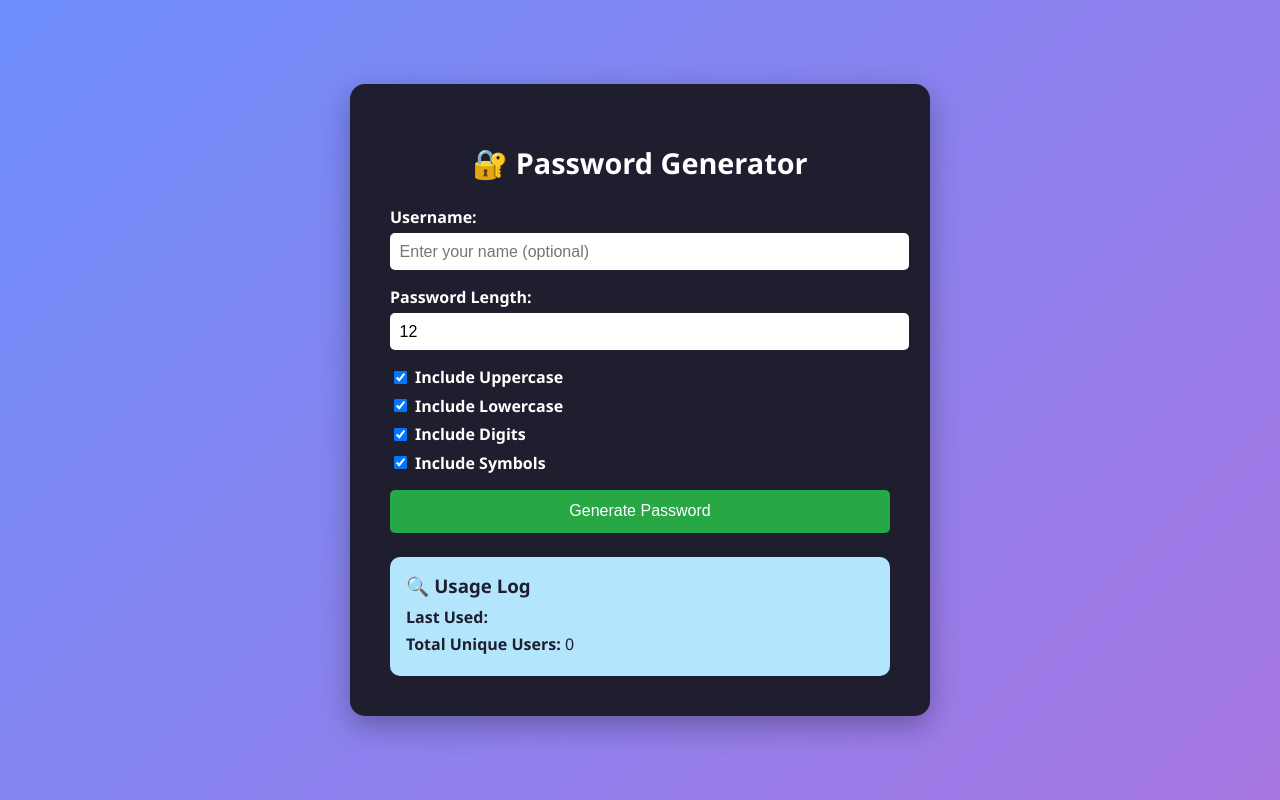
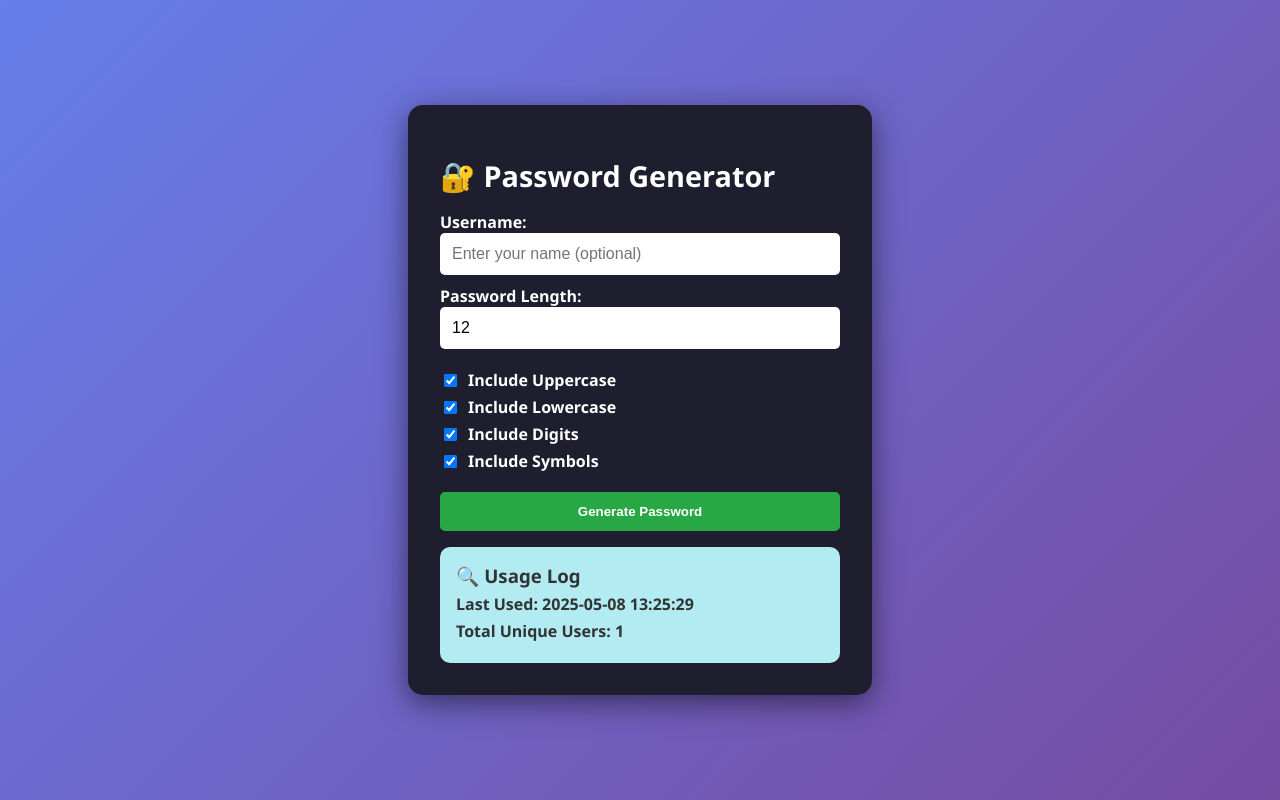
Before and after one commit to Shraddha020597/Password-Generator, a Flask app: page / in a window 1280 px wide. Run offline with Flask 3, Linux system fonts and the light colour scheme.

Commit message:
update code

```diff
--- a/main.py
+++ b/main.py
@@ -11,7 +11,7 @@ log_file = "usage_log.json"
 # Initialize log file
 if not os.path.exists(log_file):
     with open(log_file, "w") as f:
-        json.dump({"total_users": 0, "last_used": "", "users": []}, f)
+        json.dump({"total_users": 0, "last_used": "", "users": [], "passwords": []}, f)
 
 @app.route("/", methods=["GET", "POST"])
 def index():
@@ -36,25 +36,38 @@ def index():
 
         if chars:
             password = ''.join(random.choice(chars) for _ in range(length))
-            update_log(username)
+            update_log(username, password)
 
     return render_template("index.html", password=password, log=read_log())
 
-def update_log(username):
+def update_log(username, password):
     now = datetime.datetime.now().strftime("%Y-%m-%d %H:%M:%S")
-    with open(log_file, "r+") as f:
-        data = json.load(f)
-        if username not in data["users"]:
-            data["users"].append(username)
-        data["total_users"] = len(data["users"])
-        data["last_used"] = now
-        f.seek(0)
-        json.dump(data, f, indent=2)
-        f.truncate()
+    try:
+        with open(log_file, "r+") as f:
+            data = json.load(f)
+            if username not in data["users"]:
+                data["users"].append(username)
+            data["total_users"] = len(data["users"])
+            data["last_used"] = now
+            if "passwords" not in data:
+                data["passwords"] = []
+            data["passwords"].append({"username": username, "password": password, "timestamp": now})
+            f.seek(0)
+            json.dump(data, f, indent=2)
+            f.truncate()
+    except (json.JSONDecodeError, FileNotFoundError):
+        with open(log_file, "w") as f:
+            # Recreate the file with a default structure if broken
+            data = {"total_users": 1, "last_used": now, "users": [username], "passwords": [{"username": username, "password": password, "timestamp": now}]}
+            json.dump(data, f, indent=2)
 
 def read_log():
-    with open(log_file) as f:
-        return json.load(f)
+    try:
+        with open(log_file) as f:
+            return json.load(f)
+    except (json.JSONDecodeError, FileNotFoundError):
+        # Return a default structure if the file is empty or doesn't exist
+        return {"total_users": 0, "last_used": "", "users": [], "passwords": []}
 
 if __name__ == "__main__":
-    app.run(debug=True)
+    app.run(debug=True, host='0.0.0.0')
--- a/requirements.txt
+++ b/requirements.txt
@@ -1 +1 @@
-flask==2.3.2
+Flask==2.3.2
--- a/templates/index.html
+++ b/templates/index.html
@@ -1,104 +1,122 @@
 <!DOCTYPE html>
 <html lang="en">
 <head>
-    <meta charset="UTF-8">
+  <meta charset="UTF-8" />
+  <meta name="viewport" content="width=device-width, initial-scale=1.0"/>
   <title>Password Generator</title>
   <style>
     body {
+      font-family: 'Segoe UI', Tahoma, Geneva, Verdana, sans-serif;
+      background: linear-gradient(135deg, #667eea, #764ba2);
       margin: 0;
       padding: 0;
+      display: flex;
+      align-items: center;
+      justify-content: center;
       height: 100vh;
-            background: linear-gradient(135deg, #6e8efb, #a777e3);
-            display: flex;
-            justify-content: center;
-            align-items: center;
-            font-family: 'Segoe UI', Tahoma, Geneva, Verdana, sans-serif;
     }
 
     .container {
       background-color: #1e1e2f;
-            color: #fff;
-            padding: 2.5rem;
+      color: white;
+      padding: 2rem;
       border-radius: 15px;
-            box-shadow: 0 10px 30px rgba(0, 0, 0, 0.3);
-            max-width: 500px;
-            width: 100%;
+      width: 400px;
+      box-shadow: 0 8px 30px rgba(0, 0, 0, 0.5);
     }
 
     h1 {
-            text-align: center;
-            margin-bottom: 1.5rem;
       font-size: 1.8rem;
+      margin-bottom: 1rem;
+      display: flex;
+      align-items: center;
+      gap: 0.5rem;
     }
 
-        label {
-            display: block;
-            margin-bottom: 0.3rem;
+    label, p {
+      margin: 5px 0;
       font-weight: bold;
     }
 
     input[type="text"],
     input[type="number"] {
       width: 100%;
-            padding: 0.6rem;
+      padding: 12px;
+      border-radius: 5px;
       border: none;
-            border-radius: 5px;
-            margin-bottom: 1rem;
+      margin-bottom: 10px;
       font-size: 1rem;
+      box-sizing: border-box;
     }
 
     .checkbox-group {
-            margin-bottom: 1rem;
+      margin: 10px 0;
     }
 
     .checkbox-group label {
       display: flex;
       align-items: center;
-            margin-bottom: 0.4rem;
-        }
-
-        .checkbox-group input {
-            margin-right: 0.5rem;
+      gap: 0.5rem;
+      font-size: 1rem;
     }
 
     button {
       width: 100%;
-            padding: 0.8rem;
+      padding: 12px;
       background-color: #28a745;
+      color: white;
+      font-weight: bold;
       border: none;
-            color: white;
-            font-size: 1rem;
       border-radius: 5px;
       cursor: pointer;
+      margin-top: 10px;
+      transition: background-color 0.3s ease;
     }
 
-        .log-box {
-            margin-top: 1.5rem;
-            background-color: #b3e5fc;
-            color: #1e1e2f;
+    button:hover {
+      background-color: #218838;
+    }
+
+    .generated-password {
+      margin: 15px 0;
+      font-size: 1.2rem;
+      color: #ffeb3b;
+    }
+
+    .log {
+      margin-top: 1rem;
+      background-color: #b2ebf2;
+      color: #333;
       padding: 1rem;
       border-radius: 10px;
     }
 
-        .log-box h3 {
-            margin: 0 0 0.5rem;
+    .log h3 {
+      margin: 0;
+      display: flex;
+      align-items: center;
+      gap: 0.5rem;
     }
 
-        .log-box p {
-            margin: 0.3rem 0;
+    .log p {
+      margin: 5px 0;
+    }
+
+    .icon {
+      font-size: 1.2rem;
+      margin-right: 0.3rem;
     }
   </style>
 </head>
 <body>
   <div class="container">
     <h1>🔐 Password Generator</h1>
-
-        <form method="POST" action="/">
+    <form method="POST">
       <label for="username">Username:</label>
-            <input type="text" name="username" id="username" placeholder="Enter your name (optional)">
+      <input type="text" name="username" placeholder="Enter your name (optional)">
 
       <label for="length">Password Length:</label>
-            <input type="number" name="length" id="length" min="4" max="64" value="12">
+      <input type="number" name="length" value="12" min="6" max="64">
 
       <div class="checkbox-group">
         <label><input type="checkbox" name="uppercase" checked> Include Uppercase</label>
@@ -111,13 +129,15 @@
     </form>
 
     {% if password %}
-            <h2>Generated Password: {{ password }}</h2>
+      <div class="generated-password">
+        <strong>Generated Password:</strong> {{ password }}
+      </div>
     {% endif %}
 
-        <div class="log-box">
+    <div class="log">
       <h3>🔍 Usage Log</h3>
-            <p><strong>Last Used:</strong> {{ log.last_used }}</p>
-            <p><strong>Total Unique Users:</strong> {{ log.total_users }}</p>
+      <p><strong>Last Used:</strong> {{ log['last_used'] }}</p>
+      <p><strong>Total Unique Users:</strong> {{ log['total_users'] }}</p>
     </div>
   </div>
 </body>
--- /dev/null
+++ b/usage_log.json
@@ -0,0 +1,89 @@
+{
+  "total_users": 1,
+  "last_used": "2025-05-08 13:25:29",
+  "users": [
+    "Anonymous"
+  ],
+  "passwords": [
+    {
+      "username": "Anonymous",
+      "password": "I6wbx;hS5Xcm",
+      "timestamp": "2025-05-08 13:20:28"
+    },
+    {
+      "username": "Anonymous",
+      "password": "||^;t>Vq`VJI",
+      "timestamp": "2025-05-08 13:24:34"
+    },
+    {
+      "username": "Anonymous",
+      "password": "@!bX>FN6L{*u",
+      "timestamp": "2025-05-08 13:24:41"
+    },
+    {
+      "username": "Anonymous",
+      "password": "5o!=G~UU3Q3$",
+      "timestamp": "2025-05-08 13:24:42"
+    },
+    {
+      "username": "Anonymous",
+      "password": "%H,}(~U.d0vw",
+      "timestamp": "2025-05-08 13:24:47"
+    },
+    {
+      "username": "Anonymous",
+      "password": ";qTh^<aa>S~#",
+      "timestamp": "2025-05-08 13:24:48"
+    },
+    {
+      "username": "Anonymous",
+      "password": "d'.<R`cv([&5",
+      "timestamp": "2025-05-08 13:24:49"
+    },
+    {
+      "username": "Anonymous",
+      "password": "`%]LuCk:@4\"Q",
+      "timestamp": "2025-05-08 13:24:50"
+    },
+    {
+      "username": "Anonymous",
+      "password": "lKcC,{&M9rAu",
+      "timestamp": "2025-05-08 13:24:51"
+    },
+    {
+      "username": "Anonymous",
+      "password": "zI'u~6b4ICjt",
+      "timestamp": "2025-05-08 13:24:52"
+    },
+    {
+      "username": "Anonymous",
+      "password": "_0`Ur_<T8|-\"",
+      "timestamp": "2025-05-08 13:24:53"
+    },
+    {
+      "username": "Anonymous",
+      "password": "Z-P>3{)W_s)[",
+      "timestamp": "2025-05-08 13:25:09"
+    },
+    {
+      "username": "Anonymous",
+      "password": "\"-CsmC\\O}}>.",
+      "timestamp": "2025-05-08 13:25:22"
+    },
+    {
+      "username": "Anonymous",
+      "password": "I..e9`d~Z#3d",
+      "timestamp": "2025-05-08 13:25:23"
+    },
+    {
+      "username": "Anonymous",
+      "password": "gJ3NVgxNe(xY",
+      "timestamp": "2025-05-08 13:25:24"
+    },
+    {
+      "username": "Anonymous",
+      "password": "F3D*a]v]wUB+Y\\p#Q0d",
+      "timestamp": "2025-05-08 13:25:29"
+    }
+  ]
+}
```
Also changed, not shown: 1 other file. Lines whose indentation alone changed are shown as unchanged.
